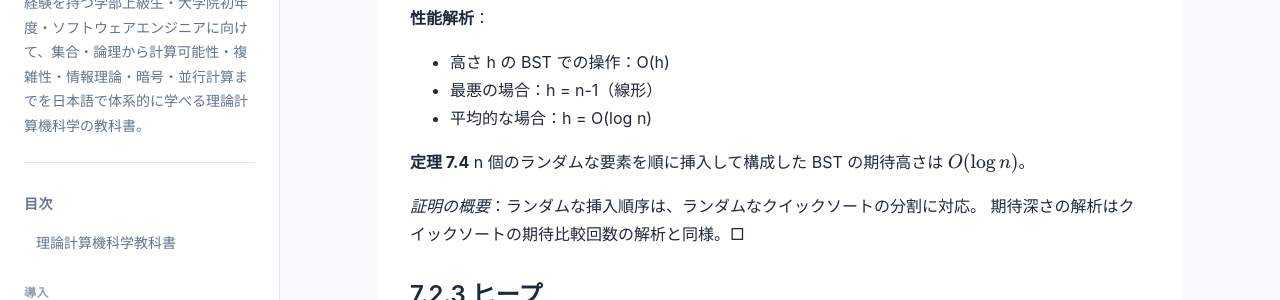
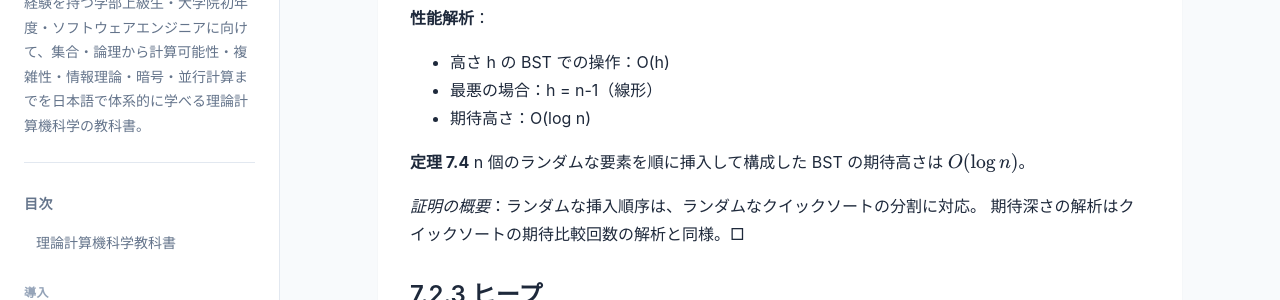
Before and after one commit to itdojp/theoretical-computer-science-textbook, a Jekyll site: the page built from docs/chapter-7/index.md, in a window 1280 px wide and 900 px high, scrolled down 4010 px. Shown: the part 152-452 px from the top of the window. Built offline with Jekyll 4.4.1, drawn with Linux system fonts in a browser that asks for light colours.

Commit message:
Align BST terminology and audit overrides
Refs: itdojp/it-engineer-knowledge-architecture#170

```diff
--- a/docs/chapter-7/index.md
+++ b/docs/chapter-7/index.md
@@ -130,7 +130,7 @@
 **性能解析**：
 - 高さ h の BST での操作：O(h)
 - 最悪の場合：h = n-1（線形）
-- 平均的な場合：h = O(log n)
+- 期待高さ：O(log n)
 
 **定理 7.4** n 個のランダムな要素を順に挿入して構成した BST の期待高さは \\(O(\\log n)\\)。
 {: #thm-7-4 }
```
Also changed, not shown: package.json (+7 -1 lines), src/chapter-7/index.md (+1 -1 lines), 1 other file.
